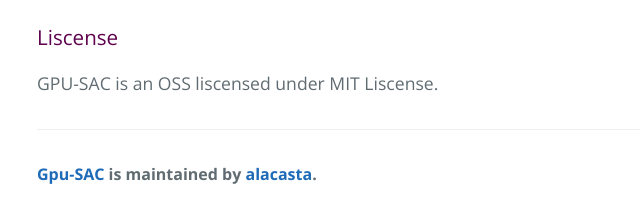
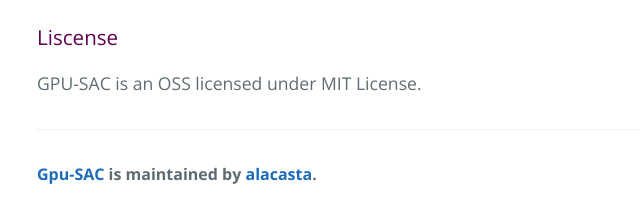
Before and after one commit to alacasta/gpu-SAC, a plain HTML site: page index.html in a window 1280 px wide. Shown: the part 690-905 px from the top of the page, 187-827 px from the left. Drawn offline with nearby package versions, Linux system fonts and the light colour scheme.

Commit message:
Minor change

```diff
--- a/index.html
+++ b/index.html
@@ -36,7 +36,7 @@ Initial development of GPU-SAC is product of a research stay of A. Lacasta under
 
  <h3><a id="welcome-to-github-pages" class="anchor" href="#welcome-to-github-pages" aria-hidden="true"><span class="octicon octicon-link"></span></a>Liscense</h3>
 <p>
-GPU-SAC is an OSS liscensed under MIT Liscense.
+GPU-SAC is an OSS licensed under MIT License.
 </p>
 
       <footer class="site-footer">
```
